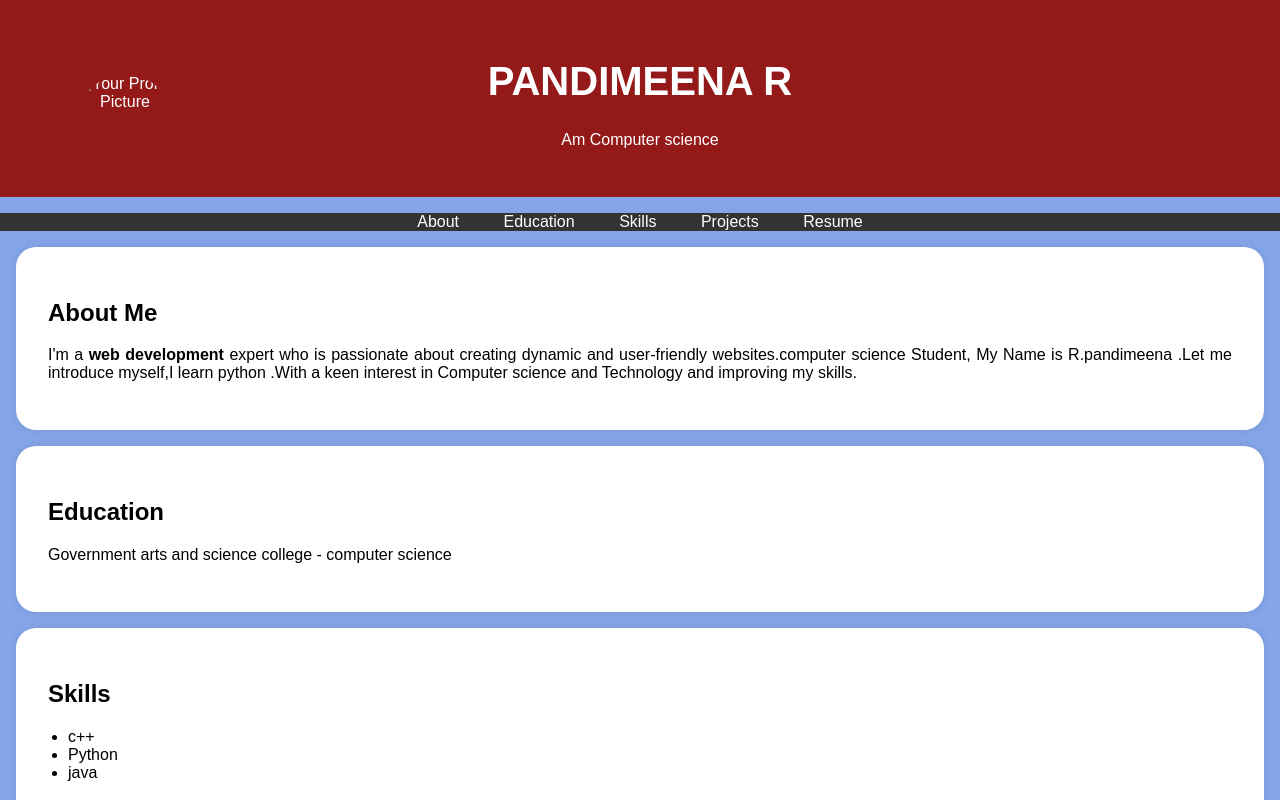
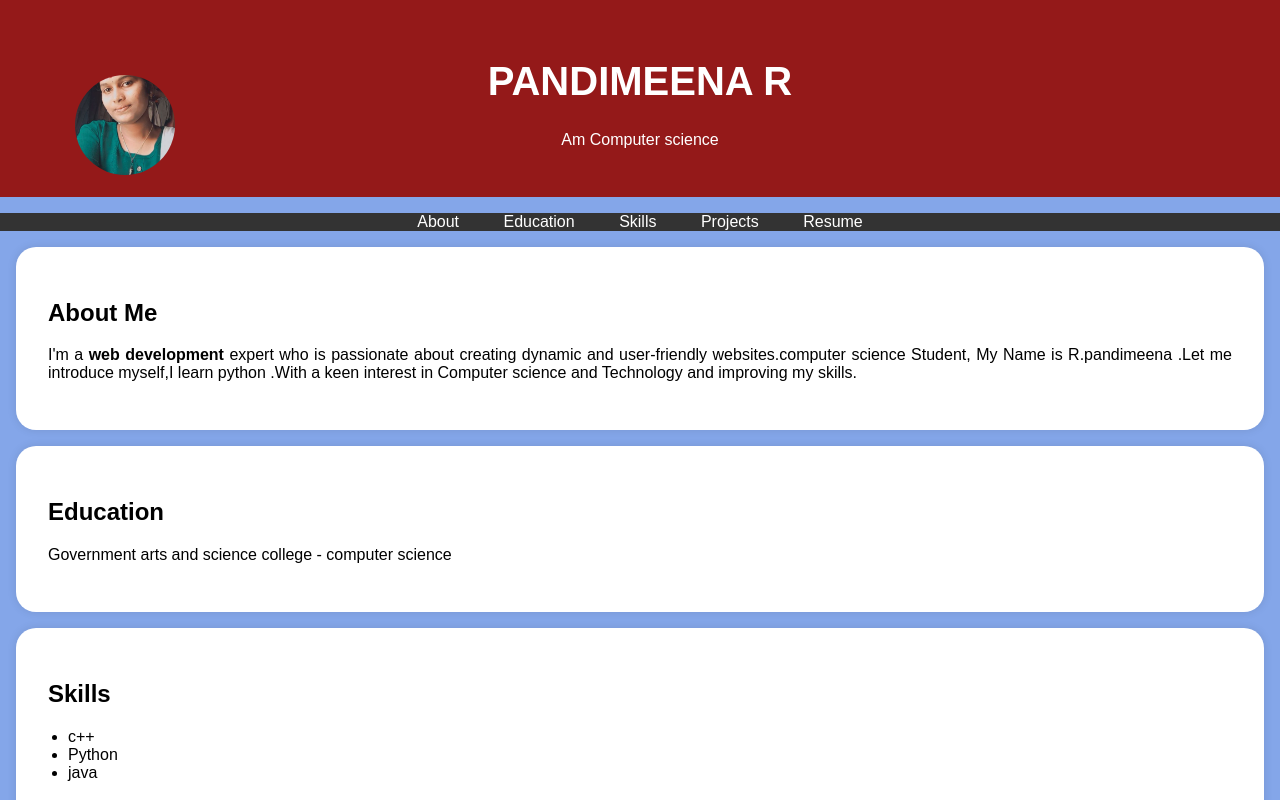
Before and after one commit to pandimeena23478/Project2, a plain HTML site: page index.html in a window 1280 px wide. Shown: the top 800 px of the page. Drawn offline with Linux system fonts and the light colour scheme.

Commit message:
Update index.html

```diff
--- a/index.html
+++ b/index.html
@@ -192,7 +192,7 @@
 
             <!-- Add your profile picture here -->
 
-            <img src=""alt="Your Profile Picture" class="profile-picture">
+            <img src="IMG_20250321_175737.jpg"alt="Your Profile Picture" class="profile-picture">
 
             <h1>PANDIMEENA R</h1>
 
```
